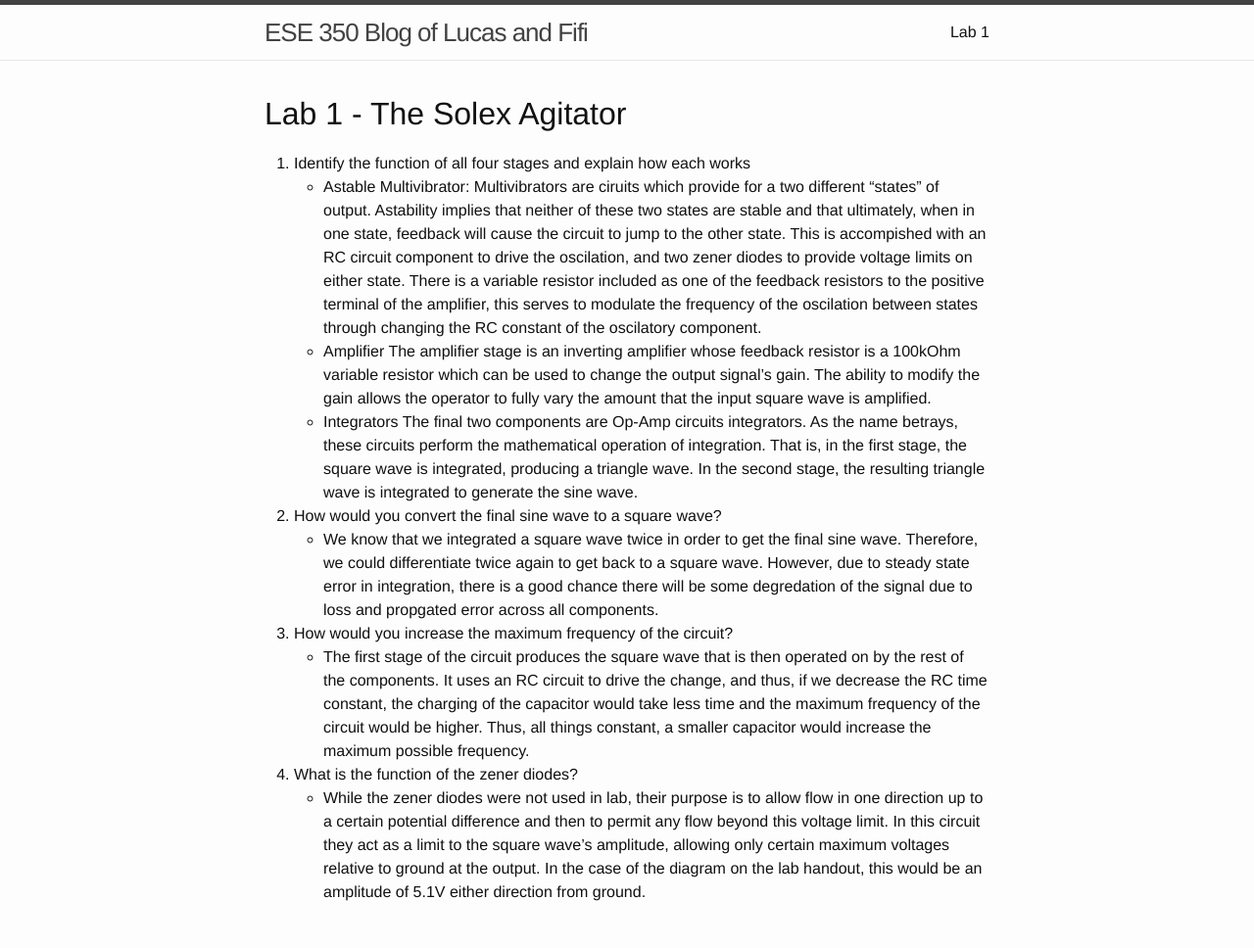
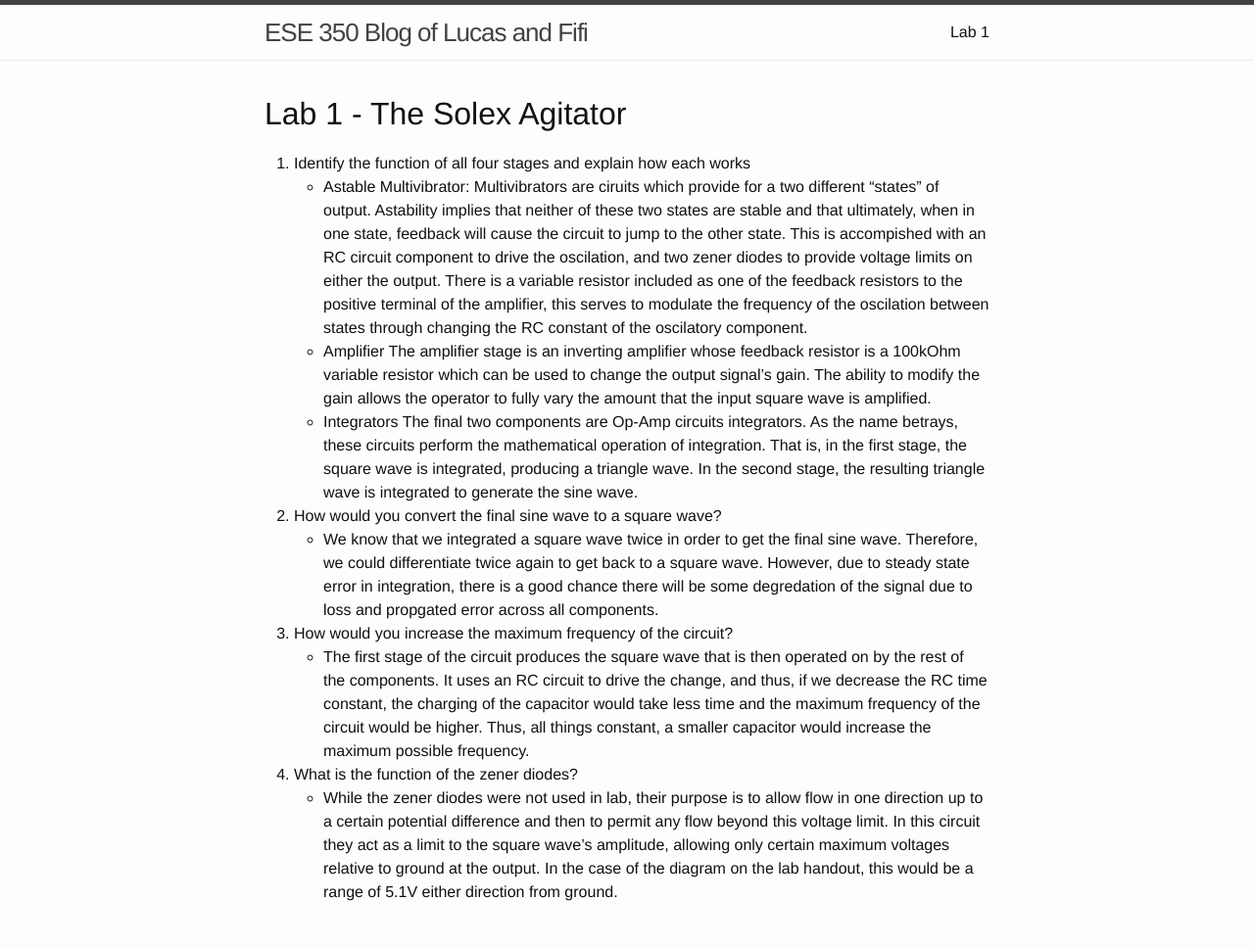
Before and after one commit to feefles/ese350, a Jekyll site: the page built from lab1.markdown, in a window 1280 px wide. Shown: the whole page at 98% size. Built offline with Jekyll 4.4.1, drawn with Linux system fonts in a browser that asks for light colours.

Commit message:
this sounds better

```diff
--- a/lab1.markdown
+++ b/lab1.markdown
@@ -9,7 +9,7 @@ Lab 1 - The Solex Agitator
 
 1. Identify the function of all four stages and explain how each works
     - Astable Multivibrator:
-	Multivibrators are ciruits which provide for a two different "states" of output. Astability implies that neither of these two states are stable and that ultimately, when in one state, feedback will cause the circuit to jump to the other state. This is accompished with an RC circuit component to drive the oscilation, and two zener diodes to provide voltage limits on either state. There is a variable resistor included as one of the feedback resistors to the positive terminal of the amplifier, this serves to modulate the frequency of the oscilation between states through changing the RC constant of the oscilatory component.
+	Multivibrators are ciruits which provide for a two different "states" of output. Astability implies that neither of these two states are stable and that ultimately, when in one state, feedback will cause the circuit to jump to the other state. This is accompished with an RC circuit component to drive the oscilation, and two zener diodes to provide voltage limits on either the output. There is a variable resistor included as one of the feedback resistors to the positive terminal of the amplifier, this serves to modulate the frequency of the oscilation between states through changing the RC constant of the oscilatory component.
     - Amplifier
 	The amplifier stage is an inverting amplifier whose feedback resistor is a 100kOhm variable resistor which can be used to change the output signal's gain. The ability to modify the gain allows the operator to fully vary the amount that the input square wave is amplified.
     - Integrators
@@ -23,4 +23,4 @@ Lab 1 - The Solex Agitator
     - The first stage of the circuit produces the square wave that is then operated on by the rest of the components. It uses an RC circuit to drive the change, and thus, if we decrease the RC time constant, the charging of the capacitor would take less time and the maximum frequency of the circuit would be higher. Thus, all things constant, a smaller capacitor would increase the maximum possible frequency.
 
 4. What is the function of the zener diodes?
-    - While the zener diodes were not used in lab, their purpose is to allow flow in one direction up to a certain potential difference and then to permit any flow beyond this voltage limit. In this circuit they act as a limit to the square wave's amplitude, allowing only certain maximum voltages relative to ground at the output. In the case of the diagram on the lab handout, this would be an amplitude of 5.1V either direction from ground.
+    - While the zener diodes were not used in lab, their purpose is to allow flow in one direction up to a certain potential difference and then to permit any flow beyond this voltage limit. In this circuit they act as a limit to the square wave's amplitude, allowing only certain maximum voltages relative to ground at the output. In the case of the diagram on the lab handout, this would be a range of 5.1V either direction from ground.
```
